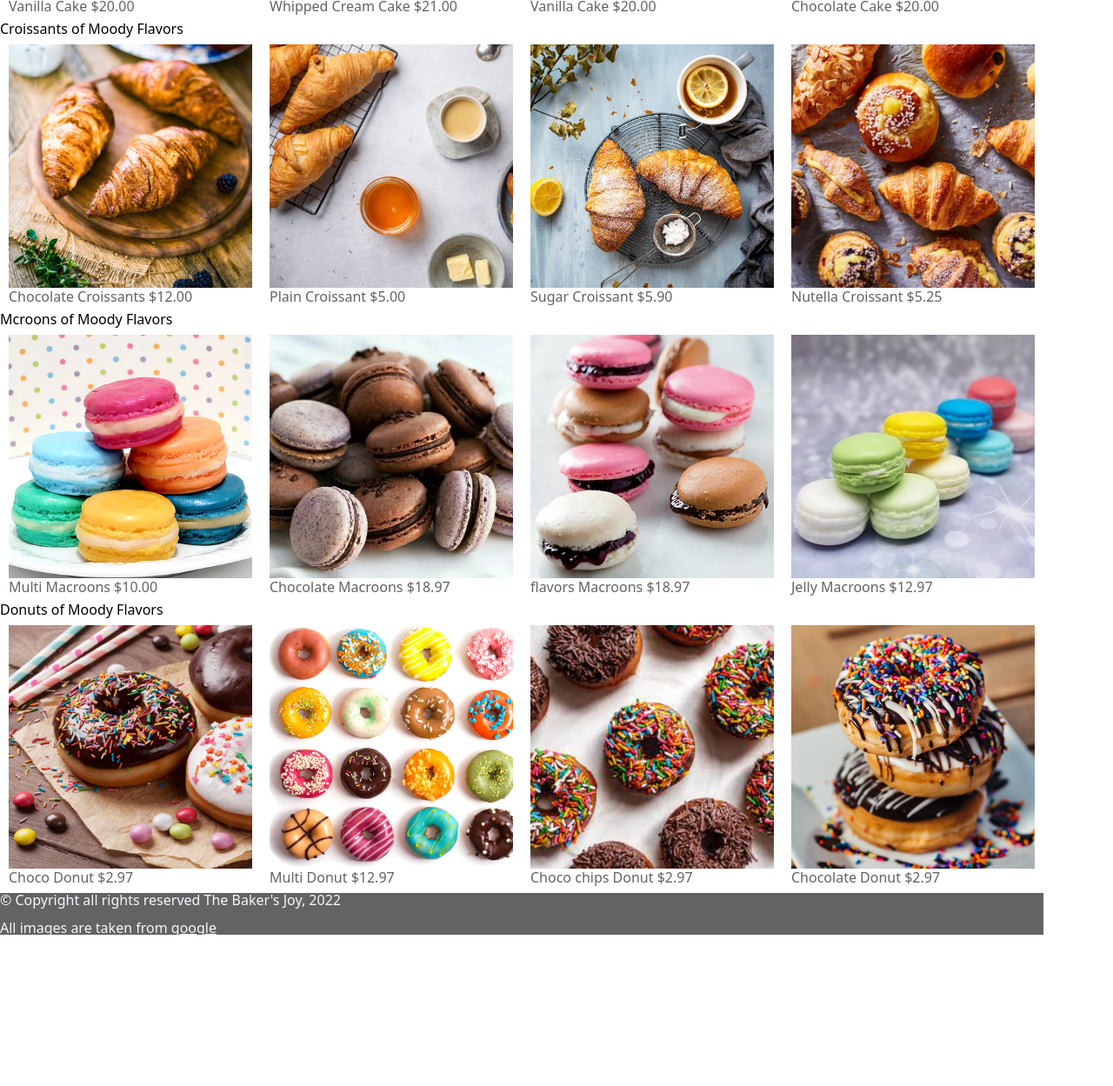
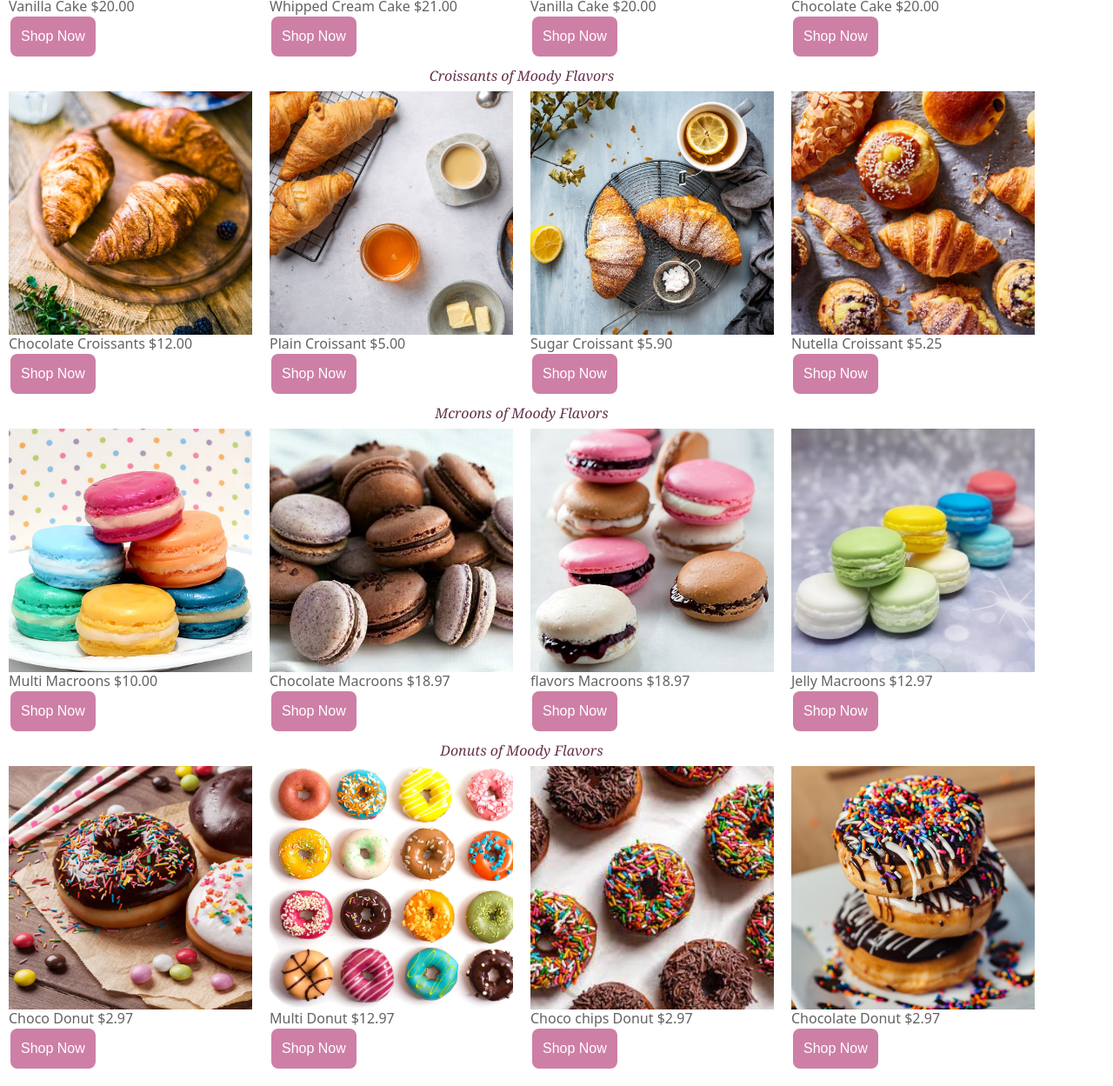
Before and after one commit to pate01065/mtm6201-midterm, a plain HTML site: page index.html in a window 1280 px wide. Shown: the part 1191-2440 px from the top of the page at 87% size. Before the commit the page ends 2269 px from the top, so only its background shows below. Drawn offline with Linux system fonts and the light colour scheme; files that its build step writes are made by us from their sources.

Commit message:
commit changes to button

```diff
--- a/css/main.css
+++ b/css/main.css
@@ -68,6 +68,14 @@ h1{
     border-radius: 8px;
 }
 
+h2{
+  font-family:Georgia, 'Times New Roman', Times, serif;
+  font-style: italic;
+  color: #66314c;
+  text-align: center;
+
+}
+
 
 /* Five image containers */
 .column {
@@ -104,5 +112,6 @@ h1{
     background-color: #646262;
     margin: 0;
     padding: 0;
-    color: aliceblue;
+    color: rgb(146, 147, 148);
+    font-size: small;
   }
--- a/index.html
+++ b/index.html
@@ -56,18 +56,34 @@
 <div class="column">
   <img src="images/cake 1.jpg" alt="cake1" style="width:100%">
   <p>Vanilla Cake $20.00</p>
+  <div class="btn">
+    <!--container contains the shop now button-->
+        <button class="btn shop now">Shop Now</button>
+    </div>
 </div>
 <div class="column">
   <img src="images/cake 2.jpg" alt="cake2" style="width:100%">
   <p>Whipped Cream Cake $21.00</p>
+  <div class="btn">
+    <!--container contains the shop now button-->
+        <button class="btn shop now">Shop Now</button>
+    </div>
 </div>
 <div class="column">
     <img src="images/cake 3.jpg" alt="cake3" style="width:100%">
     <p>Vanilla Cake $20.00</p>
+    <div class="btn">
+      <!--container contains the shop now button-->
+          <button class="btn shop now">Shop Now</button>
+      </div>
   </div>
 <div class="column">
   <img src="images/cake 4.jpg" alt="cake4" style="width:100%">
   <p>Chocolate Cake $20.00</p>
+  <div class="btn">
+    <!--container contains the shop now button-->
+        <button class="btn shop now">Shop Now</button>
+    </div>
 </div>
 </div>
 <!--adding the images row-column of croissants-->
@@ -76,18 +92,35 @@
 <div class="column">
   <img src="images/croissants1.jpg" alt="croissants1" style="width:100%">
   <p>Chocolate Croissants $12.00</p>
+  <div class="btn">
+    <!--container contains the shop now button-->
+        <button class="btn shop now">Shop Now</button>
+    </div>
 </div>
 <div class="column">
   <img src="images/croissants2.jpg" alt="croissants2" style="width:100%">
   <p>Plain Croissant $5.00</p>
+  <div class="btn">
+    <!--container contains the shop now button-->
+        <button class="btn shop now">Shop Now</button>
+    </div>
 </div>
 <div class="column">
     <img src="images/croissants3.jpg" alt="croissants3" style="width:100%">
     <p>Sugar Croissant $5.90</p>
+    <div class="btn">
+      <!--container contains the shop now button-->
+          <button class="btn shop now">Shop Now</button>
+      </div>
   </div>
+
 <div class="column">
   <img src="images/croissants4.jpg" alt="croissants4" style="width:100%">
   <p>Nutella Croissant $5.25</p>
+  <div class="btn">
+    <!--container contains the shop now button-->
+        <button class="btn shop now">Shop Now</button>
+    </div>
 </div>
 </div>
 <!--adding the images row-column of macroons-->
@@ -96,18 +129,34 @@
 <div class="column">
   <img src="images/macroon 1.jpg" alt="macroon1" style="width:100%">
   <p>Multi Macroons $10.00</p>
+  <div class="btn">
+    <!--container contains the shop now button-->
+        <button class="btn shop now">Shop Now</button>
+    </div>
 </div>
 <div class="column">
   <img src="images/macroon 2.jpg" alt="macroon2" style="width:100%">
   <p>Chocolate Macroons $18.97</p>
+  <div class="btn">
+    <!--container contains the shop now button-->
+        <button class="btn shop now">Shop Now</button>
+    </div>
 </div>
 <div class="column">
     <img src="images/macroon 3.jpg" alt="macroon3" style="width:100%">
     <p>flavors Macroons $18.97</p>
+    <div class="btn">
+      <!--container contains the shop now button-->
+          <button class="btn shop now">Shop Now</button>
+      </div>
   </div>
 <div class="column">
   <img src="images/macroon 5.jpg" alt="macroon5" style="width:100%">
   <p>Jelly Macroons $12.97</p>
+  <div class="btn">
+    <!--container contains the shop now button-->
+        <button class="btn shop now">Shop Now</button>
+    </div>
 </div>
 </div>
 
@@ -117,22 +166,38 @@
 <div class="column">
   <img src="images/donut1.jpg" alt="donut1" style="width:100%">
   <p>Choco Donut $2.97</p>
+  <div class="btn">
+    <!--container contains the shop now button-->
+        <button class="btn shop now">Shop Now</button>
+    </div>
 </div>
 <div class="column">
   <img src="images/donut4.jpg" alt="donut2" style="width:100%">
   <p>Multi Donut $12.97</p>
+  <div class="btn">
+    <!--container contains the shop now button-->
+        <button class="btn shop now">Shop Now</button>
+    </div>
 </div>
 <div class="column">
     <img src="images/donut3.jpg" alt="donut3" style="width:100%">
     <p>Choco chips Donut $2.97</p>
+    <div class="btn">
+      <!--container contains the shop now button-->
+          <button class="btn shop now">Shop Now</button>
+      </div>
   </div>
 <div class="column">
   <img src="images/donut2.jpg" alt="donut5" style="width:100%">
   <p>Chocolate Donut $2.97</p>
+  <div class="btn">
+    <!--container contains the shop now button-->
+        <button class="btn shop now">Shop Now</button>
+    </div>
 </div>
 </div>
 <!---product catalog ends here -->
-
+<br><br><br>
 
 <!--footer contains the copyright information-->
 <footer>
```
Also changed, not shown: product.html (+65 -0 lines).
